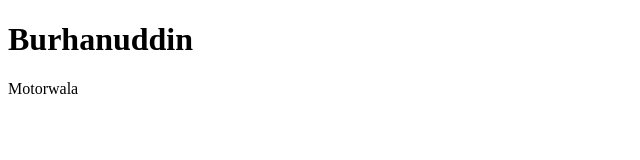
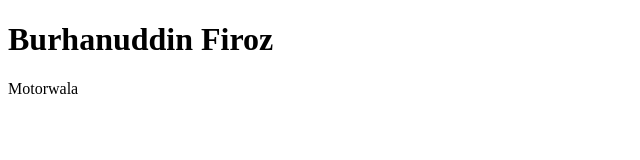
Before and after one commit to burhan121002/jn, a plain HTML site: page html/index.html in a window 1280 px wide. Shown: the whole page, without its empty margins (0-640 px from the left). Drawn offline with Linux system fonts and the light colour scheme.

Commit message:
Update index.html

```diff
--- a/html/index.html
+++ b/html/index.html
@@ -5,7 +5,7 @@
 </head>
 <body>
 
-<h1>Burhanuddin</h1>
+<h1>Burhanuddin Firoz</h1>
 <p>Motorwala</p>
 
 </body>
```
